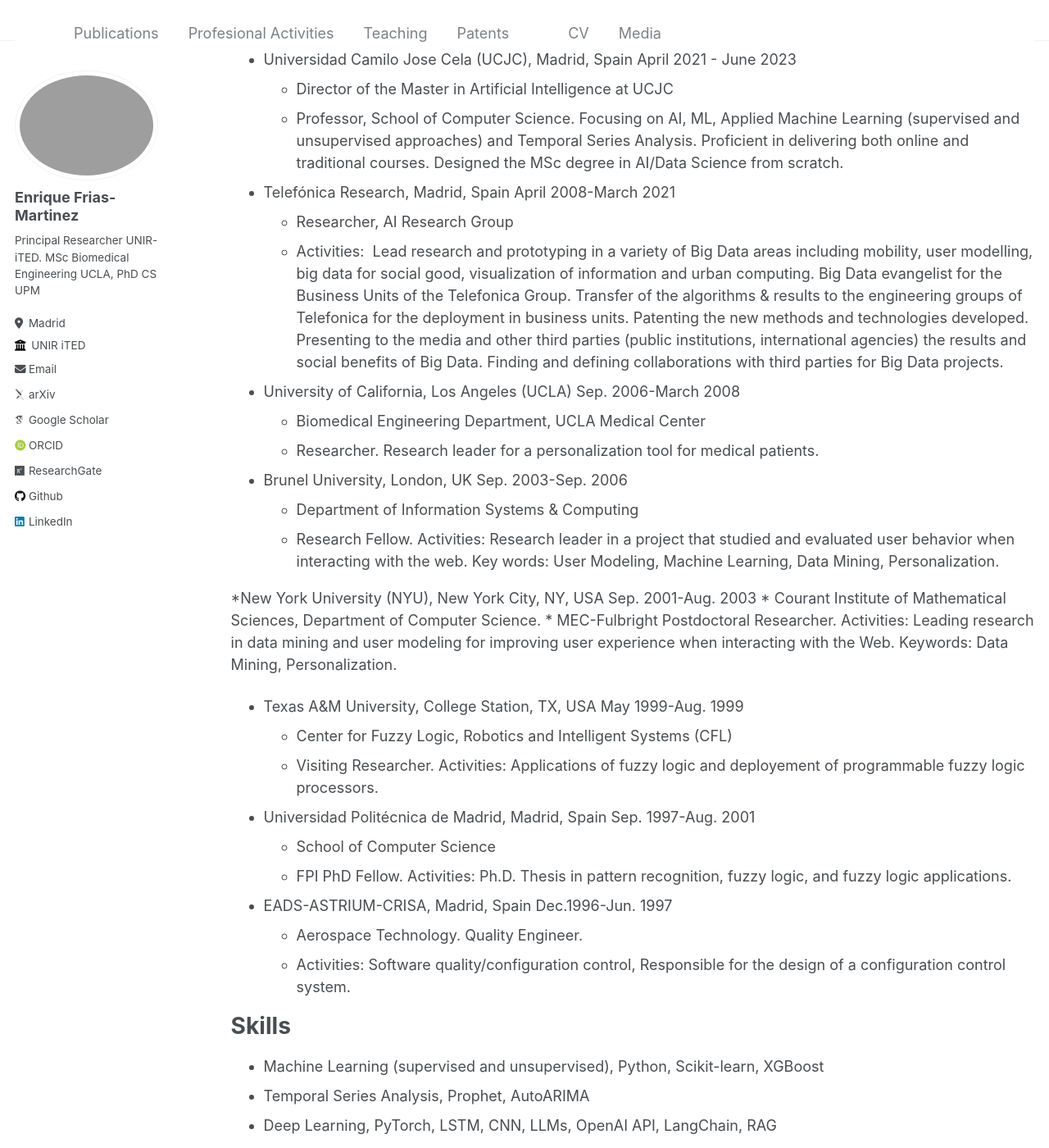
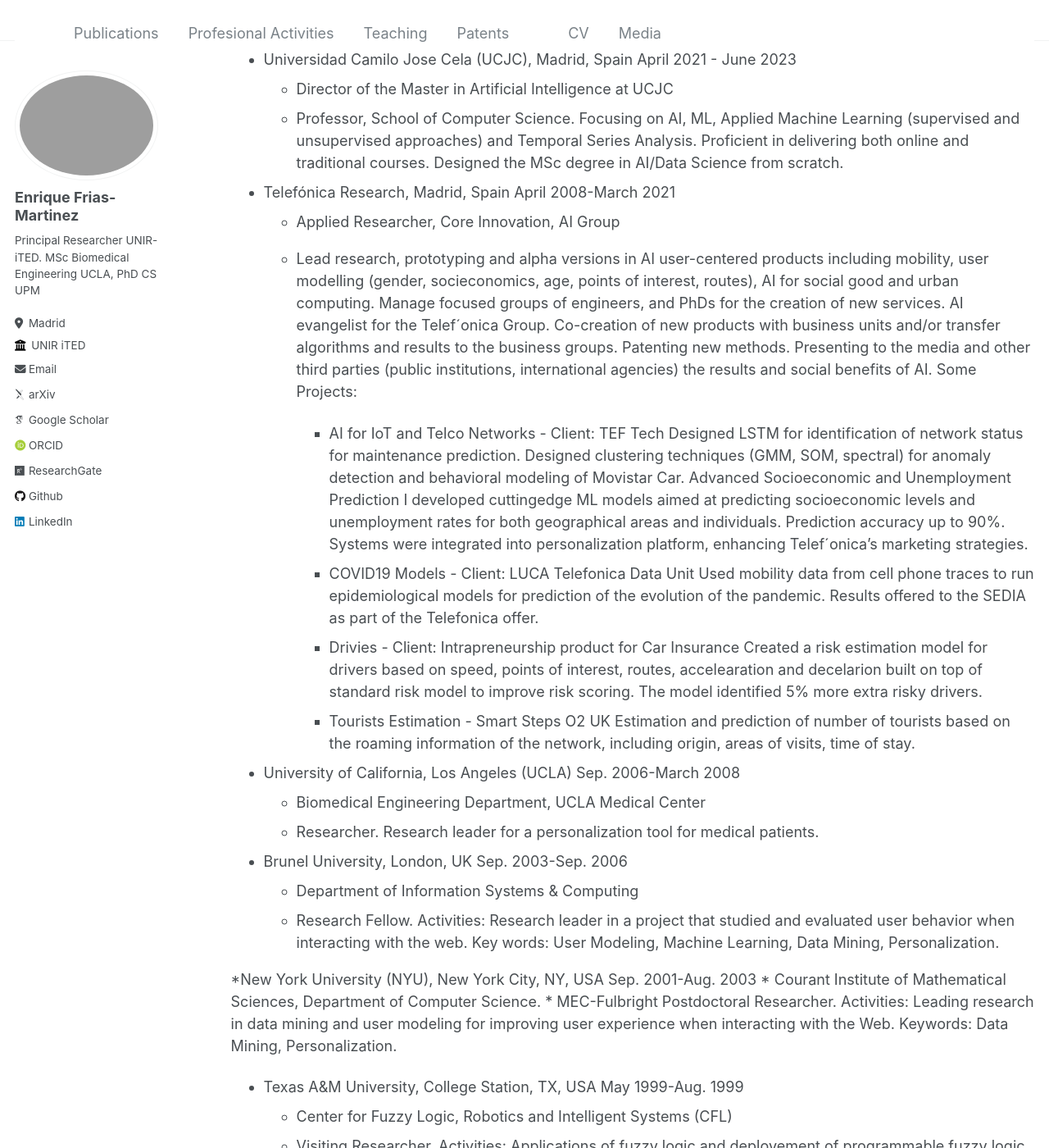
Before and after one commit to ENriqueFRiasM/TEST1, a Jekyll site: the page built from _pages/cv.md, in a window 1280 px wide and 1400 px high, scrolled down 691 px. Shown: the whole window at 82% size. Built offline with Jekyll 4.4.1, drawn with Linux system fonts in a browser that asks for light colours; some web fonts are replaced.

Commit message:
Update cv.md

```diff
--- a/_pages/cv.md
+++ b/_pages/cv.md
@@ -40,8 +40,15 @@ Work experience
     online and traditional courses. Designed the MSc degree in AI/Data Science from scratch.
 
 * Telefónica Research, Madrid, Spain                        April 2008-March 2021
-    * Researcher, AI Research Group
-    * Activities: ﻿ Lead research and prototyping in a variety of Big Data areas including mobility, user modelling, big data for social good, visualization of information  and urban computing. Big Data evangelist for the Business       Units of the Telefonica Group. Transfer of the algorithms & results to the engineering groups of Telefonica for the deployment in business units. Patenting the new methods and technologies developed. Presenting to the media and     other third parties (public institutions, international agencies) the results and social benefits of Big Data. Finding and defining collaborations with third parties for Big Data projects.
+    * Applied Researcher, Core Innovation, AI Group
+    * Lead research, prototyping and alpha versions in AI user-centered products including mobility, user modelling (gender, socieconomics, age, points of interest, routes), AI for social good and urban computing.
+Manage focused groups of engineers, and PhDs for the creation of new services. AI evangelist for the Telef´onica Group. Co-creation of new products with business units and/or transfer algorithms
+and results to the business groups. Patenting new methods. Presenting to the media and other third parties (public institutions, international agencies) the results and social benefits of AI. Some Projects:
+
+        * AI for IoT and Telco Networks - Client: TEF Tech Designed LSTM for identification of network status for maintenance prediction. Designed clustering techniques (GMM, SOM, spectral) for anomaly detection and behavioral         modeling of Movistar Car. Advanced Socioeconomic and Unemployment Prediction I developed cuttingedge ML models aimed at predicting socioeconomic levels and unemployment rates for both geographical areas and individuals. Prediction accuracy up to 90%. Systems were integrated into personalization platform, enhancing Telef´onica’s marketing strategies.
+        *  COVID19 Models - Client: LUCA Telefonica Data Unit Used mobility data from cell phone traces to run epidemiological models for prediction of the evolution of the pandemic. Results offered to the SEDIA as part of the Telefonica offer.
+        * Drivies - Client: Intrapreneurship product for Car Insurance Created a risk estimation model for drivers based on speed, points of interest, routes, accelearation and decelarion built on top of standard risk model to improve risk scoring. The model identified 5% more extra risky drivers.
+        * Tourists Estimation - Smart Steps O2 UK Estimation and prediction of number of tourists based on the roaming information of the network, including origin, areas of visits, time of stay.
 
 * University of California, Los Angeles (UCLA)                              Sep. 2006-March 2008
     * Biomedical Engineering Department, UCLA Medical Center
```
